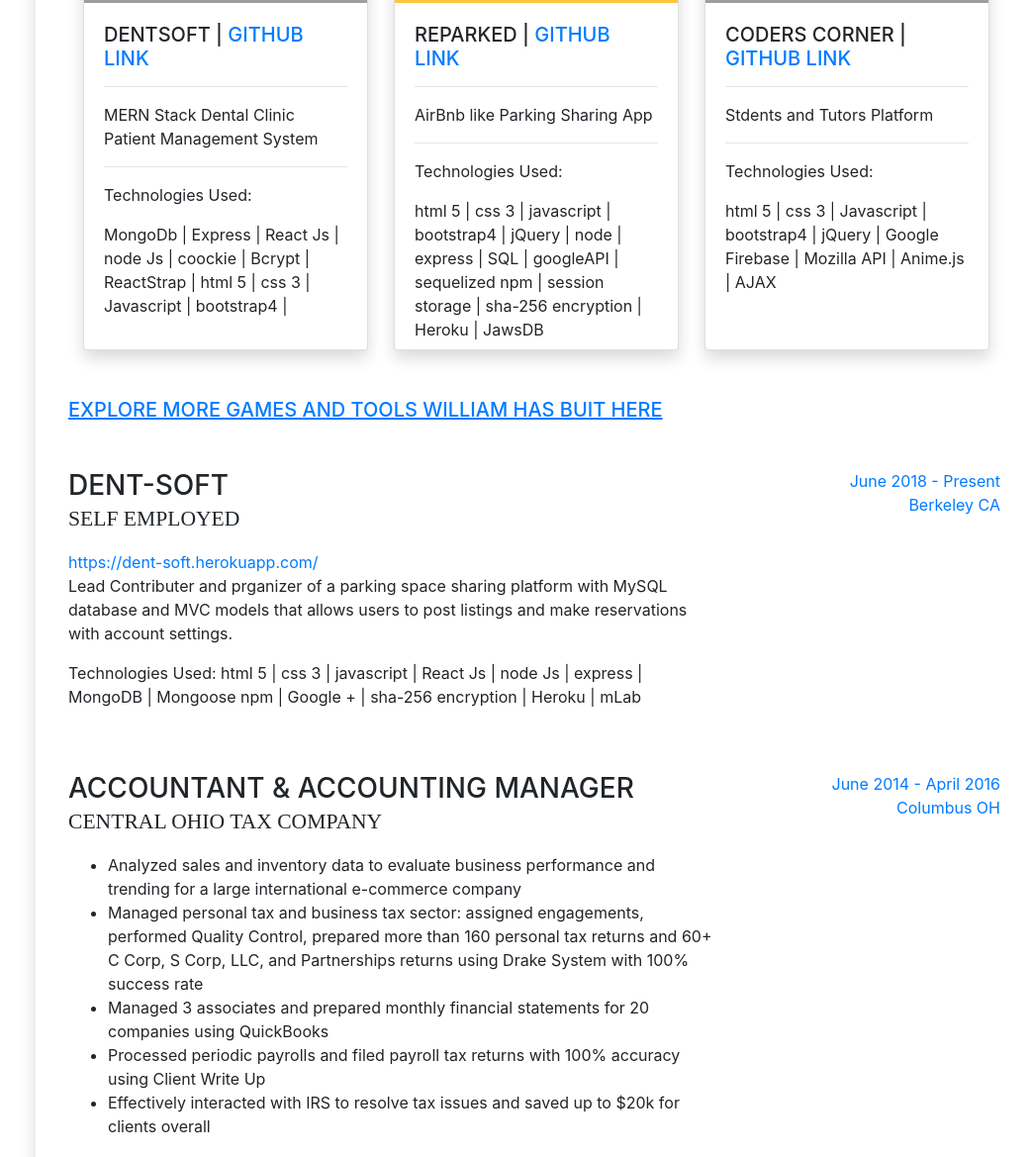
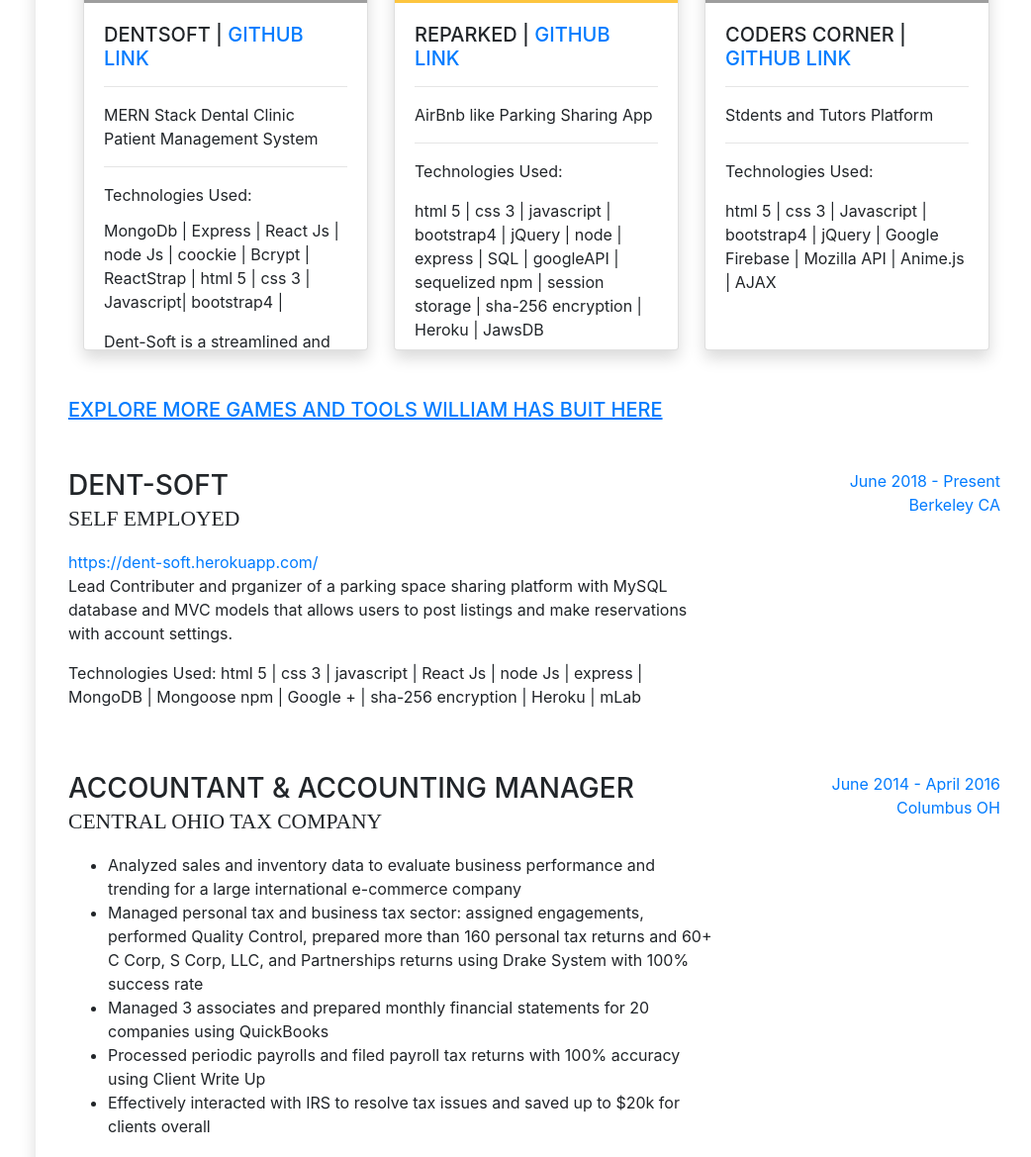
Before and after one commit to Barneybean/Barneybean.github.io, a website with bundled scripts: page index.html in a window 1280 px wide. Shown: the part 1092-2261 px from the top of the page at 99% size, without its empty margins (236-1278 px from the left). Built offline with nearby package versions, Linux system fonts and the light colour scheme; grey boxes are pictures that could not be loaded; a web font is replaced by a local one.

Commit message:
add description to dent soft

```diff
--- a/index.html
+++ b/index.html
@@ -124,8 +124,11 @@
                 <p class="card-text">MERN Stack Dental Clinic Patient Management System</p>
                 <hr>
                 <p class="card-title">Technologies Used:</p>
-                <p class="card-text"></p>MongoDb | Express | React Js | node Js | coockie | Bcrypt | ReactStrap | html 5 | css 3 | Javascript
-                | bootstrap4 |</p>
+                <p class="card-text"> MongoDb | Express | React Js | node Js | coockie | Bcrypt | ReactStrap | html 5 | css 3 | Javascript| bootstrap4 |
+                </p>
+                <p class="card-text">
+                  Dent-Soft is a streamlined and standardized electronic system specially designed for multiple users in dental clinics, and it can be used by dentists to maintain daily records of their patients. DS provides user-friendly and comprehensive functionalities, covering treatment plan, schedule appointments, record medical exams, and accounts report management with all the facilities to maintain patient history.
+                </p>
               </div>
             </div>
           </div>
```
